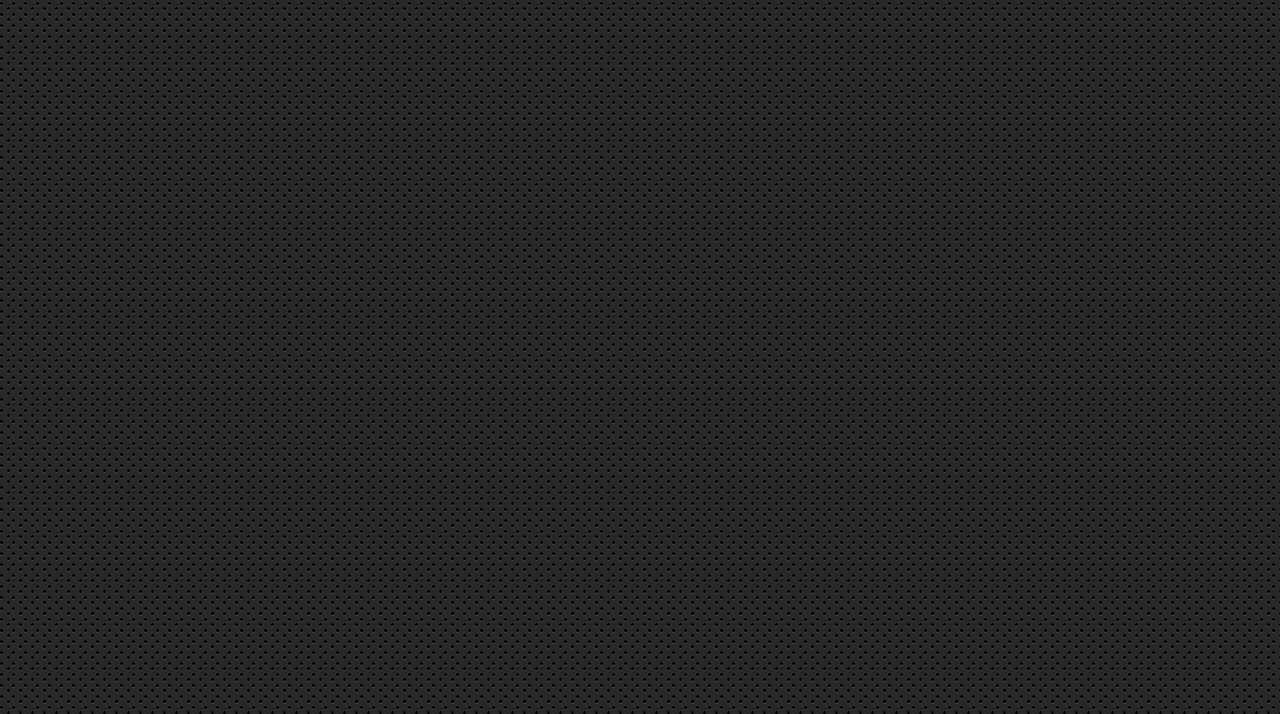
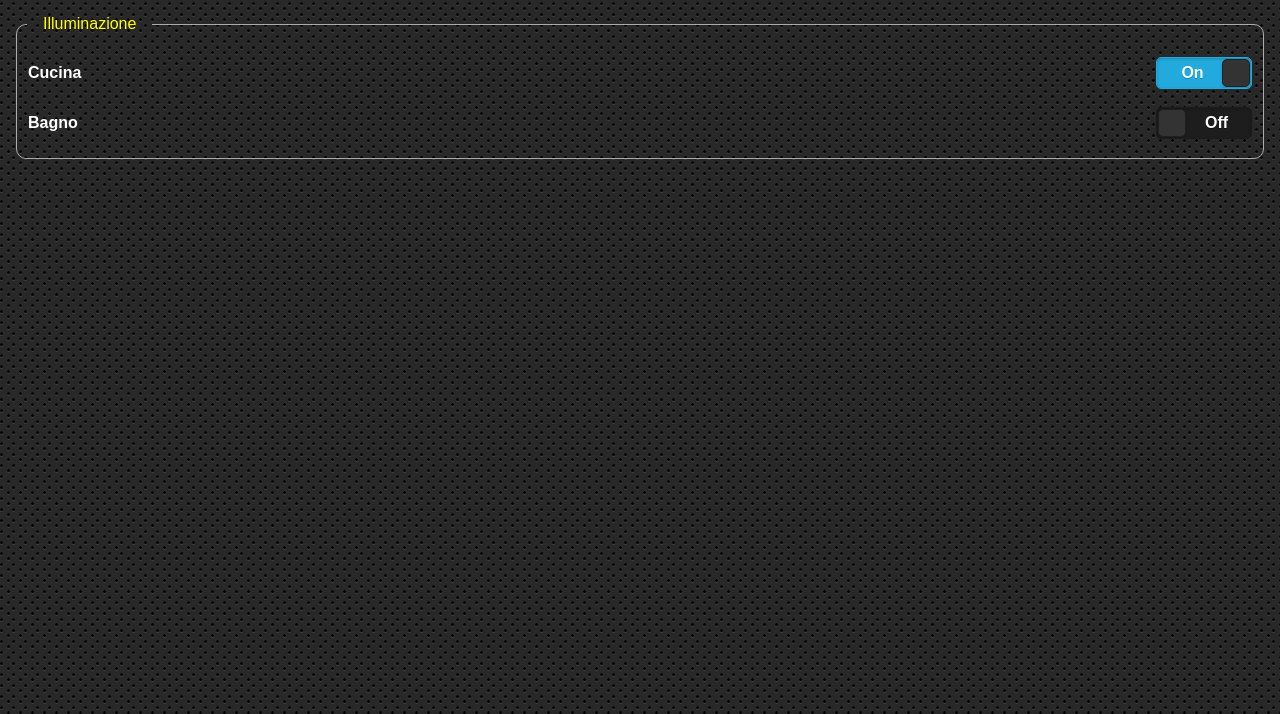
Before and after one commit to majauskas/home-system-node, a website: page public/index.html in a window 1280 px wide. Shown: the part 86-800 px from the top of the page. Drawn offline with Linux system fonts and the light colour scheme; no server answers.

Commit message:
Illuminazione

```diff
--- a/public/index.html
+++ b/public/index.html
@@ -70,6 +70,26 @@
 				</script>
 
 		</fieldset>
+		<br>
+		<fieldset>
+			<legend style="color:yellow">Illuminazione</legend>
+				<table width="100%" style="border-collapse: collapse">
+					<tr>
+						<td width="60%" style="font-weight: bold; text-shadow: none; color: white">Cucina</td>
+						<td width="40%" style="text-align: right;">
+							<input type="check" data-role="flipswitch" checked data-theme="b">
+						</td>
+					</tr>
+
+					<tr>
+						<td width="60%" style="font-weight: bold; text-shadow: none; color: white">Bagno</td>
+						<td width="40%" style="text-align: right;">
+							<input type="check" data-role="flipswitch" data-theme="b">
+						</td>
+					</tr>
+				</table>
+		</fieldset>
+
 	</div>
 
 </div>
```
Also changed, not shown: 1 other file.
